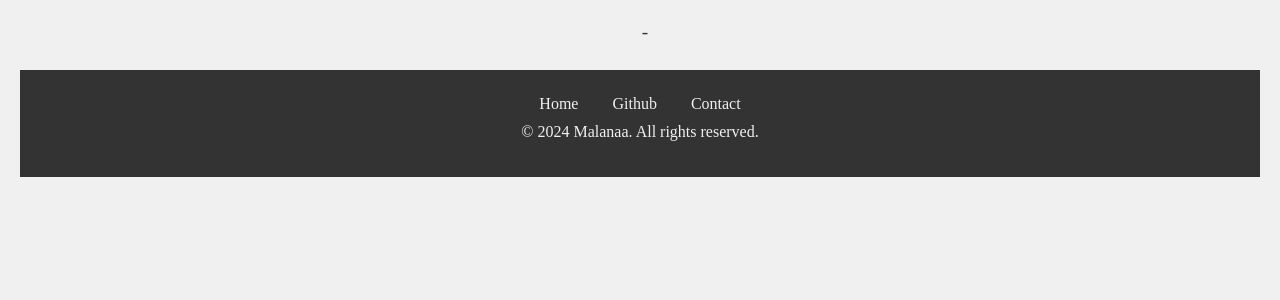
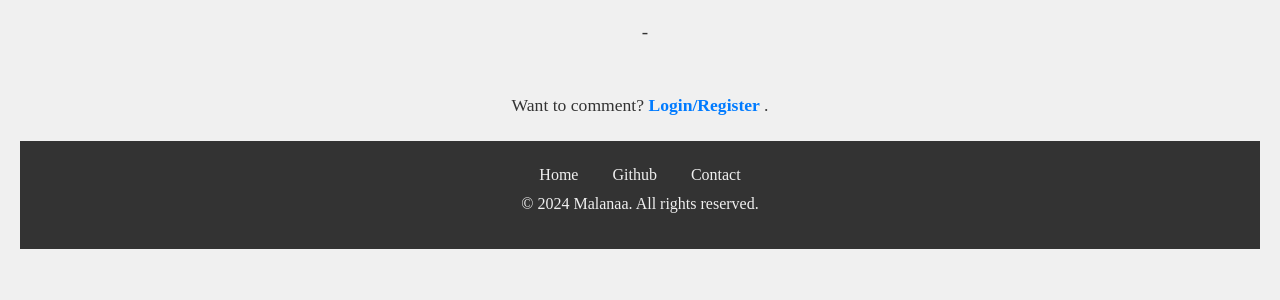
Before and after one commit to Malanaa/den, a Flask app: template templates/blogpost.html in a window 1280 px wide. Shown: the part 65-365 px from the top of the page. Run offline with Flask 3, Linux system fonts and the light colour scheme; the template is opened without the code that fills it, so the values that code supplies are empty; some web fonts are replaced.

Commit message:
added comment functionality

```diff
--- a/app.py
+++ b/app.py
@@ -4,6 +4,7 @@ import bcrypt
 import pymongo.errors
 from database.mongodbusers import users
 from database.mongodbposts import posts
+from database.mongocomments import comments
 import pymongo
 from gen_utility.email_auth import verify_email
 from gen_utility.markdown_conv import convert_md
@@ -22,6 +23,7 @@ secret_key = os.getenv("SECRET_KEY")
 # Init flask app
 app = Flask(__name__)
 app.secret_key = secret_key
+
 
 @app.route("/logout")
 def logout():
@@ -59,17 +61,59 @@ def admin():
         return redirect(url_for("home"))
 
 
+@app.route("/comment", methods=["POST", "GET"])
+def comment():
+    title = request.args.get("title")
+    user = request.args.get("user")
+    user = user.split('@')[0]
+
+    if request.method == "POST":
+        comment = request.form["comment"]
+        blog = posts.find_one({"title": f"{title}"})
+        blog_id = blog.get("_id")
+
+        comment = {
+            "user": user,
+            "blog": blog_id,
+            "comment": comment,
+            "time": str(date.today()),
+        }
+
+        comments.insert_one(comment)
+
+        return redirect(url_for("blogpost", title=title))
+
+    return redirect(url_for("blogpost", title=title))
+
+
 @app.route("/<title>")
 def blogpost(title):
     try:
         if session["logged_in"] == True:
             user = session["user"]
             post_current = posts.find_one({"title": f"{title}"})
+
+            comment_list = comments.find({"blog": post_current.get("_id")}).sort(
+                "_id", -1
+            )
+
             if post_current:
                 description = post_current.get("description")
                 time = post_current.get("time")
                 body = post_current.get("body")
                 body = convert_md(body)
+
+                if comment_list:
+                    return render_template(
+                        "blogpost.html",
+                        title=title,
+                        description=description,
+                        time=time,
+                        body=body,
+                        user=user,
+                        comments=comment_list,
+                    )
+
                 return render_template(
                     "blogpost.html",
                     title=title,
@@ -81,11 +125,25 @@ def blogpost(title):
         return render_template("blogpost.html")
     except KeyError:
         post_current = posts.find_one({"title": f"{title}"})
+        comment_list = comments.find({"blog": post_current.get("_id")}).sort(
+                "_id", -1
+            )
         if post_current:
             description = post_current.get("description")
             time = post_current.get("time")
             body = post_current.get("body")
             body = convert_md(body)
+
+            if comment_list:
+                return render_template(
+                    "blogpost.html",
+                    title=title,
+                    description=description,
+                    time=time,
+                    body=body,
+                    comments=comment_list,
+                )
+
             return render_template(
                 "blogpost.html",
                 title=title,
@@ -117,7 +175,7 @@ def search():
 @app.route("/", methods=["POST", "GET"])
 @app.route("/home", methods=["POST", "GET"])
 def home():
-    posts_list = posts.find()
+    posts_list = posts.find().sort("_id", -1)
 
     try:
         if session["logged_in"] == True:
@@ -135,7 +193,6 @@ def home():
         return render_template("home.html", posts=posts_list)
     except KeyError:
         return render_template("home.html", posts=posts_list)
-
 
 
 @app.route("/auth", methods=["POST", "GET"])
@@ -184,10 +241,14 @@ def auth():
             return render_template("auth.html", error=True)
     return render_template("auth.html")
 
-@app.route('/XPIysYkz9L')
+
+@app.route("/XPIysYkz9L")
 def delete():
-    post_id = request.args.get('post_id')
-    deleted_result = posts.delete_one({'_id': ObjectId(post_id)})
-    return redirect(url_for('admin'))
+    post_id = request.args.get("post_id")
+    deleted_comment = comments.delete_many({"blog": ObjectId(post_id)})
+    deleted_result = posts.delete_one({"_id": ObjectId(post_id)})
+    return redirect(url_for("admin"))
+
+
 if __name__ == "__main__":
     app.run(host="0.0.0.0", port=8000)
--- a/templates/blogpost.html
+++ b/templates/blogpost.html
@@ -217,6 +217,43 @@
         <div class="content">{{body | safe}}</div>
     </main>
 
+    <!-- Comment Section -->
+    <div style="margin-top: 40px;">
+        {% if user %}
+        <form action="{{url_for('comment', title=title, user=user)}}" method="POST" style="display: flex; flex-direction: column; gap: 10px; padding: 20px; background-color: #f0f0f0; border-radius: 8px; box-shadow: 0 2px 4px rgba(0, 0, 0, 0.1);">
+            <label for="comment" style="font-weight: bold;">Leave a Comment:</label>
+            <textarea name="comment" id="comment" rows="5" style="padding: 10px; border-radius: 4px; border: 1px solid #ccc; resize: vertical;" placeholder="Type your comment here..."></textarea>
+            <button type="submit" style="align-self: flex-end; padding: 10px 20px; background-color: #333; color: #f0f0f0; border: none; border-radius: 4px; cursor: pointer; font-weight: bold;">Submit</button>
+        </form>
+        {% else %}
+        <div style="margin-top: 20px; font-size: 1.1em; text-align: center;">
+            <span style="color: #333;">Want to comment? </span>
+            <a href="{{url_for('auth')}}" style="color: #007BFF; text-decoration: none; font-weight: bold;">
+                Login/Register
+            </a>.
+        </div>
+        {% endif %}
+    </div>
+
+    <div style="margin-top: 20px;">
+        {% if comments %}
+        <h2 style="font-size: 1.8em; margin-bottom: 20px;">Comments</h2>
+        <div style="display: flex; flex-direction: column; gap: 20px;">
+            {% for comment in comments %}
+            <div style="padding: 15px; background-color: #fff; border-radius: 8px; box-shadow: 0 2px 4px rgba(0, 0, 0, 0.1);">
+                <div style="display: flex; justify-content: space-between; align-items: center; margin-bottom: 10px;">
+                    <div style="display: flex; align-items: center; gap: 10px;">
+                        <h3 style="font-size: 0.9em; font-weight: bold; background-color: #333; color: #f0f0f0; padding: 5px 10px; border-radius: 4px; margin: 0;">{{comment['user']}}</h3>
+                        <span style="font-size: 0.9em; color: #888;">{{comment['time']}}</span>
+                    </div>
+                </div>
+                <p style="font-size: 2em; line-height: 1.6; margin: 0;">{{comment['comment']}}</p>
+            </div>
+            {% endfor %}
+        </div>
+        {% endif %}
+    </div>
+
     <!-- Footer -->
     <footer>
         <div>
```
